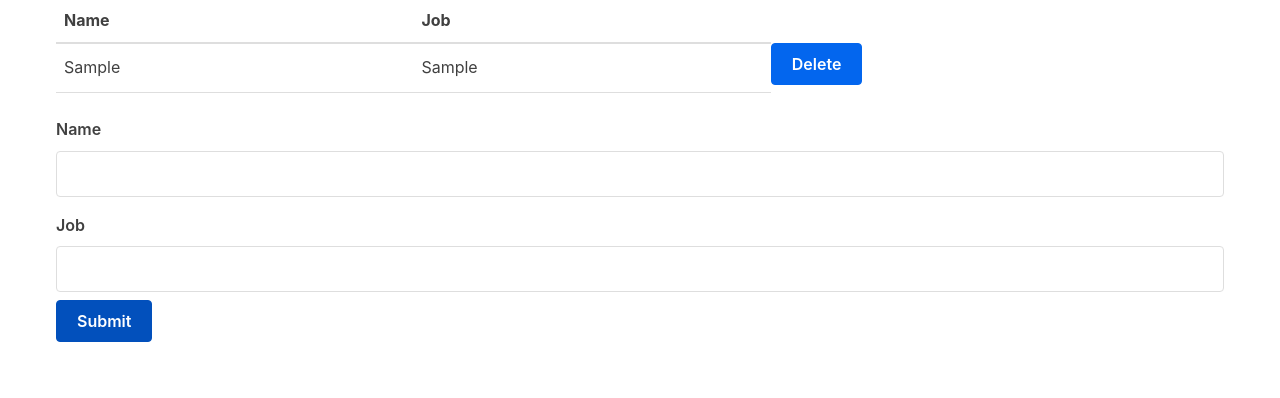
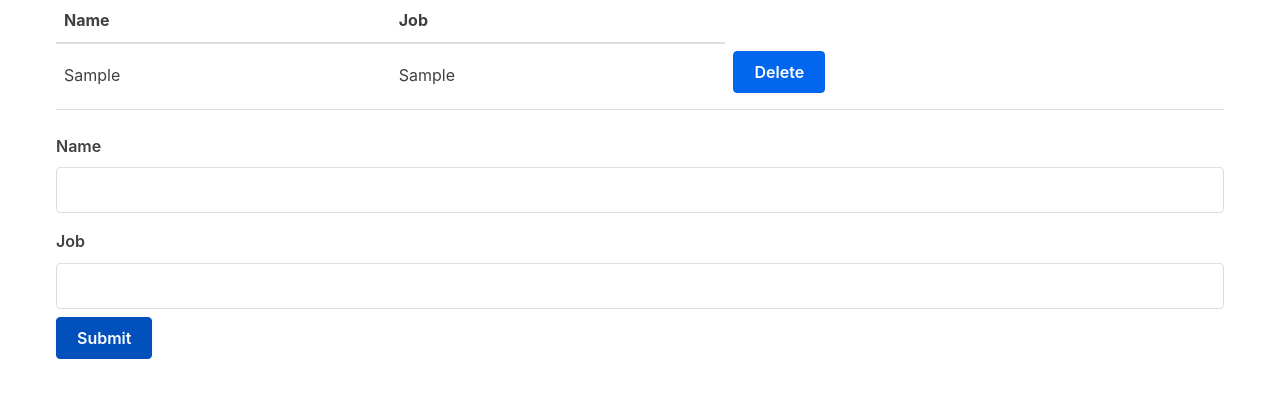
Before and after one commit to krisderycke/Todo-app-React, a React (Create React App) app: page / in a window 1280 px wide. Both pictures are taken after typing "Sample", "Sample" into the empty fields and a click on the button "Submit". Shown: the top 398 px of the page. Built offline with nearby package versions, Linux system fonts and the light colour scheme.

Commit message:
change position of button tag and finish to do list

```diff
--- a/src/Table.js
+++ b/src/Table.js
@@ -34,7 +34,9 @@ const TableBody = props => {
       <tr key={index}>
         <td>{row.name}</td>
         <td>{row.job}</td>
-        <button onClick={() => props.removeCharacter(index)}>Delete</button>
+        <td>
+          <button onClick={() => props.removeCharacter(index)}>Delete</button>
+        </td>
       </tr>
     );
   });
```
